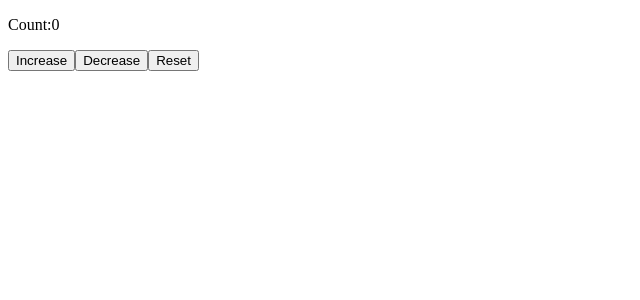
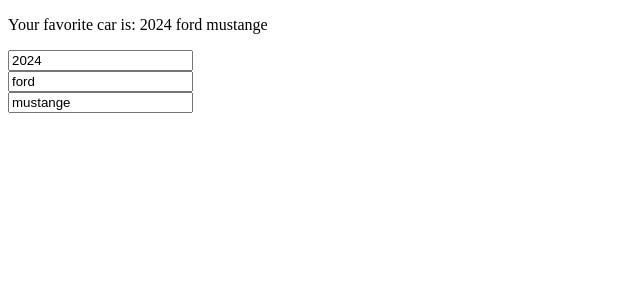
Before and after one commit to 5Akan/React-Tutorial, a React (Vite) app in the folder ak-react-app/: page / in a window 1280 px wide. Shown: the top 300 px of the page, without its empty margins (0-640 px from the left). Built offline with nearby package versions, Linux system fonts and the light colour scheme.

Commit message:
finished updater function and is using it in a big example

```diff
--- a/ak-react-app/src/App.jsx
+++ b/ak-react-app/src/App.jsx
@@ -26,7 +26,7 @@
               //    Used with multiple state updates and asynchronous functions
               //    Good practice to use updater function
 
-import MyComponent from "./MyComponent.jsx"
+import UpdateObject from "./UpdateObject.jsx"
 
 
 function App() {
@@ -34,7 +34,7 @@
 
   return(
     <>
-    <MyComponent />
+    <UpdateObject />
     </>
 
   )
--- a/ak-react-app/src/MyComponent.jsx
+++ /dev/null
@@ -1,43 +0,0 @@
-//Updater function = A function passed as an arguement to setState() usually
-//                  EG. instead of normal  setYear(year + 1)
-              //    we use  setYear(updater function or arror function )
-              //    Allow for safe updates based on the prevous state
-              //    Used with multiple state updates and asynchronous functions
-              //    Good practice to use updater function
-
-import React,{useState} from 'react'
-function MyComponent(){
-const [count,updateCount] = useState(0);
-
-const incrementCount = () =>{
-    // takes the PENDING state to calculate the NEXT state
-    //React puts your updater function in a queue (waiting in line)
-    //During the next render, it will call them in the same order
-
-    updateCount(c => c + 1);
-    updateCount(c => c + 1);
-    updateCount(c => c + 1);
-//c (first letter of count ) or prevCount represets previous count
-//indicating the previous state not the currebt state
-}
-
-const decrementCount = () =>{
-    updateCount(count -1)
-}
-
-const resetCount = () =>{
-    updateCount(0)
-}
-return(
-    <>
-    <div className='counter-container'>
-    <p className='count-display'>Count:{count}</p>
-    <button onClick={incrementCount}>Increase</button>
-    <button onClick={decrementCount}>Decrease</button>
-    <button onClick={resetCount}>Reset</button>
-    </div>
-    </>
-
-)
-}
-export default MyComponent
--- /dev/null
+++ b/ak-react-app/src/UpdateObject.jsx
@@ -0,0 +1,30 @@
+import React, {useState} from 'react'
+function UpdateObject(params) {
+
+    const [car,setCar] = useState({
+        year:2024,
+        make:"ford",
+        model:"mustange"});
+
+       function updateYear(e){
+        setCar(car =>({...car, year:e.target.value}));
+       }
+
+       function updateMake(e){
+        setCar(e.target.value);
+       }
+
+       function updateModel(e){
+        setCar(e.target.value);
+       }
+
+    return(<div>
+            <p>Your favorite car is: {car.year} {car.make} {car.model}</p>
+            <input type="number" value = {car.year} onChange={updateYear}/><br/>
+            <input type="text" value = {car.make} onChange={updateMake}/><br/>
+            <input type="text" value = {car.model} onChange={updateModel}/><br/>
+           </div>)
+
+}
+
+export default UpdateObject
```
Also changed, not shown: ak-react-app/src/Card Cmp Example/MyComponent.jsx (+36 -22 lines), ak-react-app/src/Card Cmp Example/MyComponent1.jsx (added, +31 -0 lines).
